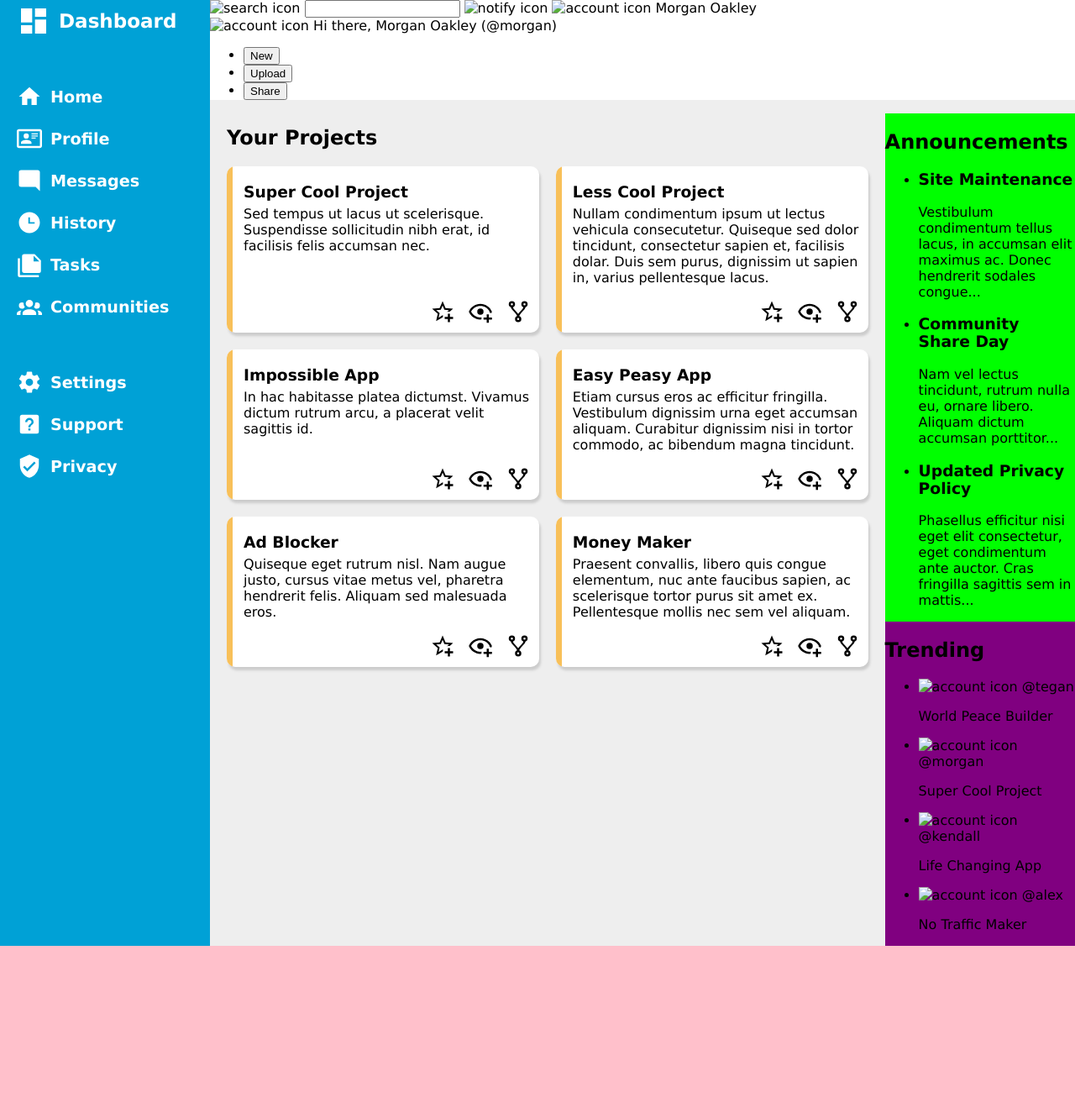
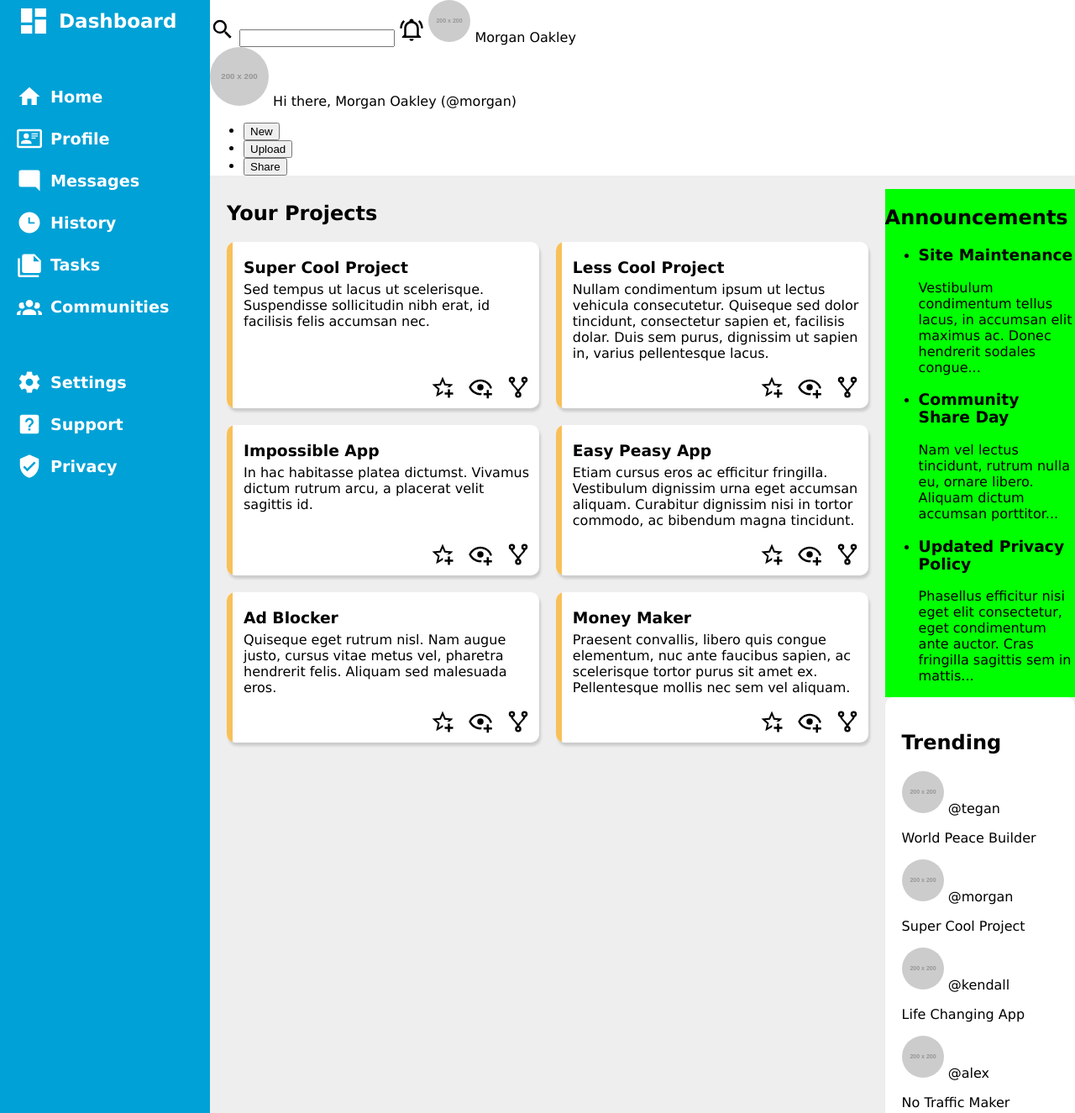
Before and after one commit to Dasaru/odin-admin-dashboard, a plain HTML site: page index.html in a window 1280 px wide. Shown: the top 1325 px of the page at 84% size. Before the commit the page ends 1126 px from the top, so only its background shows below. Drawn offline with Linux system fonts and the light colour scheme; placeholder pictures from the web are drawn by us.

Commit message:
Add card style and placeholder account icons

```diff
--- a/dashboard.css
+++ b/dashboard.css
@@ -67,10 +67,27 @@ main > section {
     font-weight: bold;
 }
 
+.card {
+    box-shadow: 2px 4px 3px #ccc;
+    background-color: white;
+    border-radius: 10px;
+}
+
 /***** Header *****/
 
 header {
     background-color: white;
+}
+
+header img {
+    width: 50px;
+    height: 50px;
+    border-radius: 50%;
+}
+
+.greeting img {
+    width: 70px;
+    height: 70px;
 }
 
 /***** Projects *****/
@@ -90,13 +107,10 @@ header {
 
 .project {
     padding: 20px 10px 10px 20px;
-    background-color: white;
-    border-radius: 10px;
     position: relative;
     overflow: hidden;
     display: flex;
     flex-flow: column;
-    box-shadow: 2px 4px 3px #ccc;
     min-width: 200px;
 }
 
@@ -132,5 +146,18 @@ header {
 }
 
 .trending {
-    background-color: purple;
+    /* background-color: purple; */
+    padding: 20px;
 }
+
+.trending ul {
+    list-style: none;
+    margin: 0;
+    padding: 0;
+}
+
+.trend-icon {
+    width: 50px;
+    height: 50px;
+    border-radius: 50%;
+}
--- a/index.html
+++ b/index.html
@@ -59,15 +59,15 @@
 <main>
     <header>
         <div>
-            <img src="" alt="search icon">
+            <svg class="nav-icon" xmlns="http://www.w3.org/2000/svg" viewBox="0 0 24 24"><title>magnify</title><path d="M9.5,3A6.5,6.5 0 0,1 16,9.5C16,11.11 15.41,12.59 14.44,13.73L14.71,14H15.5L20.5,19L19,20.5L14,15.5V14.71L13.73,14.44C12.59,15.41 11.11,16 9.5,16A6.5,6.5 0 0,1 3,9.5A6.5,6.5 0 0,1 9.5,3M9.5,5C7,5 5,7 5,9.5C5,12 7,14 9.5,14C12,14 14,12 14,9.5C14,7 12,5 9.5,5Z" /></svg>
             <input type="text" class="searchbar">
-            <img src="" alt="notify icon">
-            <img src="" alt="account icon">
+            <svg class="nav-icon" xmlns="http://www.w3.org/2000/svg" viewBox="0 0 24 24"><title>bell-ring-outline</title><path d="M10,21H14A2,2 0 0,1 12,23A2,2 0 0,1 10,21M21,19V20H3V19L5,17V11C5,7.9 7.03,5.17 10,4.29C10,4.19 10,4.1 10,4A2,2 0 0,1 12,2A2,2 0 0,1 14,4C14,4.1 14,4.19 14,4.29C16.97,5.17 19,7.9 19,11V17L21,19M17,11A5,5 0 0,0 12,6A5,5 0 0,0 7,11V18H17V11M19.75,3.19L18.33,4.61C20.04,6.3 21,8.6 21,11H23C23,8.07 21.84,5.25 19.75,3.19M1,11H3C3,8.6 3.96,6.3 5.67,4.61L4.25,3.19C2.16,5.25 1,8.07 1,11Z" /></svg>
+            <img src="https://placehold.co/200x200" alt="account icon">
             <span>Morgan Oakley</span>
         </div>
         <div>
             <div class="greeting">
-                <img src="" alt="account icon">
+                <img src="https://placehold.co/200x200" alt="account icon">
                 <span>Hi there,</span>
                 <span>Morgan Oakley (@morgan)</span>
             </div>
@@ -81,7 +81,7 @@
     <section>
         <div class="projects">
             <h2>Your Projects</h2>
-            <div class="project">
+            <div class="project card">
                 <div class="project-tab-color"></div>
                 <h3>Super Cool Project</h3>
                 <p>Sed tempus ut lacus ut scelerisque. Suspendisse sollicitudin nibh erat, id facilisis felis accumsan nec.</p>
@@ -91,7 +91,7 @@
                     <svg xmlns="http://www.w3.org/2000/svg" viewBox="0 0 24 24"><title>source-fork</title><path d="M6,2A3,3 0 0,1 9,5C9,6.28 8.19,7.38 7.06,7.81C7.15,8.27 7.39,8.83 8,9.63C9,10.92 11,12.83 12,14.17C13,12.83 15,10.92 16,9.63C16.61,8.83 16.85,8.27 16.94,7.81C15.81,7.38 15,6.28 15,5A3,3 0 0,1 18,2A3,3 0 0,1 21,5C21,6.32 20.14,7.45 18.95,7.85C18.87,8.37 18.64,9 18,9.83C17,11.17 15,13.08 14,14.38C13.39,15.17 13.15,15.73 13.06,16.19C14.19,16.62 15,17.72 15,19A3,3 0 0,1 12,22A3,3 0 0,1 9,19C9,17.72 9.81,16.62 10.94,16.19C10.85,15.73 10.61,15.17 10,14.38C9,13.08 7,11.17 6,9.83C5.36,9 5.13,8.37 5.05,7.85C3.86,7.45 3,6.32 3,5A3,3 0 0,1 6,2M6,4A1,1 0 0,0 5,5A1,1 0 0,0 6,6A1,1 0 0,0 7,5A1,1 0 0,0 6,4M18,4A1,1 0 0,0 17,5A1,1 0 0,0 18,6A1,1 0 0,0 19,5A1,1 0 0,0 18,4M12,18A1,1 0 0,0 11,19A1,1 0 0,0 12,20A1,1 0 0,0 13,19A1,1 0 0,0 12,18Z" /></svg>
                 </div>
             </div>
-            <div class="project">
+            <div class="project card">
                 <div class="project-tab-color"></div>
                 <h3>Less Cool Project</h3>
                 <p>Nullam condimentum ipsum ut lectus vehicula consecutetur. Quiseque sed dolor tincidunt, consectetur sapien et, facilisis dolar. Duis sem purus, dignissim ut sapien in, varius pellentesque lacus.</p>
@@ -101,7 +101,7 @@
                     <svg xmlns="http://www.w3.org/2000/svg" viewBox="0 0 24 24"><title>source-fork</title><path d="M6,2A3,3 0 0,1 9,5C9,6.28 8.19,7.38 7.06,7.81C7.15,8.27 7.39,8.83 8,9.63C9,10.92 11,12.83 12,14.17C13,12.83 15,10.92 16,9.63C16.61,8.83 16.85,8.27 16.94,7.81C15.81,7.38 15,6.28 15,5A3,3 0 0,1 18,2A3,3 0 0,1 21,5C21,6.32 20.14,7.45 18.95,7.85C18.87,8.37 18.64,9 18,9.83C17,11.17 15,13.08 14,14.38C13.39,15.17 13.15,15.73 13.06,16.19C14.19,16.62 15,17.72 15,19A3,3 0 0,1 12,22A3,3 0 0,1 9,19C9,17.72 9.81,16.62 10.94,16.19C10.85,15.73 10.61,15.17 10,14.38C9,13.08 7,11.17 6,9.83C5.36,9 5.13,8.37 5.05,7.85C3.86,7.45 3,6.32 3,5A3,3 0 0,1 6,2M6,4A1,1 0 0,0 5,5A1,1 0 0,0 6,6A1,1 0 0,0 7,5A1,1 0 0,0 6,4M18,4A1,1 0 0,0 17,5A1,1 0 0,0 18,6A1,1 0 0,0 19,5A1,1 0 0,0 18,4M12,18A1,1 0 0,0 11,19A1,1 0 0,0 12,20A1,1 0 0,0 13,19A1,1 0 0,0 12,18Z" /></svg>
                 </div>
             </div>
-            <div class="project">
+            <div class="project card">
                 <div class="project-tab-color"></div>
                 <h3>Impossible App</h3>
                 <p>In hac habitasse platea dictumst. Vivamus dictum rutrum arcu, a placerat velit sagittis id.</p>
@@ -111,7 +111,7 @@
                     <svg xmlns="http://www.w3.org/2000/svg" viewBox="0 0 24 24"><title>source-fork</title><path d="M6,2A3,3 0 0,1 9,5C9,6.28 8.19,7.38 7.06,7.81C7.15,8.27 7.39,8.83 8,9.63C9,10.92 11,12.83 12,14.17C13,12.83 15,10.92 16,9.63C16.61,8.83 16.85,8.27 16.94,7.81C15.81,7.38 15,6.28 15,5A3,3 0 0,1 18,2A3,3 0 0,1 21,5C21,6.32 20.14,7.45 18.95,7.85C18.87,8.37 18.64,9 18,9.83C17,11.17 15,13.08 14,14.38C13.39,15.17 13.15,15.73 13.06,16.19C14.19,16.62 15,17.72 15,19A3,3 0 0,1 12,22A3,3 0 0,1 9,19C9,17.72 9.81,16.62 10.94,16.19C10.85,15.73 10.61,15.17 10,14.38C9,13.08 7,11.17 6,9.83C5.36,9 5.13,8.37 5.05,7.85C3.86,7.45 3,6.32 3,5A3,3 0 0,1 6,2M6,4A1,1 0 0,0 5,5A1,1 0 0,0 6,6A1,1 0 0,0 7,5A1,1 0 0,0 6,4M18,4A1,1 0 0,0 17,5A1,1 0 0,0 18,6A1,1 0 0,0 19,5A1,1 0 0,0 18,4M12,18A1,1 0 0,0 11,19A1,1 0 0,0 12,20A1,1 0 0,0 13,19A1,1 0 0,0 12,18Z" /></svg>
                 </div>
             </div>
-            <div class="project">
+            <div class="project card">
                 <div class="project-tab-color"></div>
                 <h3>Easy Peasy App</h3>
                 <p>Etiam cursus eros ac efficitur fringilla. Vestibulum dignissim urna eget accumsan aliquam. Curabitur dignissim nisi in tortor commodo, ac bibendum magna tincidunt.</p>
@@ -121,7 +121,7 @@
                     <svg xmlns="http://www.w3.org/2000/svg" viewBox="0 0 24 24"><title>source-fork</title><path d="M6,2A3,3 0 0,1 9,5C9,6.28 8.19,7.38 7.06,7.81C7.15,8.27 7.39,8.83 8,9.63C9,10.92 11,12.83 12,14.17C13,12.83 15,10.92 16,9.63C16.61,8.83 16.85,8.27 16.94,7.81C15.81,7.38 15,6.28 15,5A3,3 0 0,1 18,2A3,3 0 0,1 21,5C21,6.32 20.14,7.45 18.95,7.85C18.87,8.37 18.64,9 18,9.83C17,11.17 15,13.08 14,14.38C13.39,15.17 13.15,15.73 13.06,16.19C14.19,16.62 15,17.72 15,19A3,3 0 0,1 12,22A3,3 0 0,1 9,19C9,17.72 9.81,16.62 10.94,16.19C10.85,15.73 10.61,15.17 10,14.38C9,13.08 7,11.17 6,9.83C5.36,9 5.13,8.37 5.05,7.85C3.86,7.45 3,6.32 3,5A3,3 0 0,1 6,2M6,4A1,1 0 0,0 5,5A1,1 0 0,0 6,6A1,1 0 0,0 7,5A1,1 0 0,0 6,4M18,4A1,1 0 0,0 17,5A1,1 0 0,0 18,6A1,1 0 0,0 19,5A1,1 0 0,0 18,4M12,18A1,1 0 0,0 11,19A1,1 0 0,0 12,20A1,1 0 0,0 13,19A1,1 0 0,0 12,18Z" /></svg>
                 </div>
             </div>
-            <div class="project">
+            <div class="project card">
                 <div class="project-tab-color"></div>
                 <h3>Ad Blocker</h3>
                 <p>Quiseque eget rutrum nisl. Nam augue justo, cursus vitae metus vel, pharetra hendrerit felis. Aliquam sed malesuada eros.</p>
@@ -131,7 +131,7 @@
                     <svg xmlns="http://www.w3.org/2000/svg" viewBox="0 0 24 24"><title>source-fork</title><path d="M6,2A3,3 0 0,1 9,5C9,6.28 8.19,7.38 7.06,7.81C7.15,8.27 7.39,8.83 8,9.63C9,10.92 11,12.83 12,14.17C13,12.83 15,10.92 16,9.63C16.61,8.83 16.85,8.27 16.94,7.81C15.81,7.38 15,6.28 15,5A3,3 0 0,1 18,2A3,3 0 0,1 21,5C21,6.32 20.14,7.45 18.95,7.85C18.87,8.37 18.64,9 18,9.83C17,11.17 15,13.08 14,14.38C13.39,15.17 13.15,15.73 13.06,16.19C14.19,16.62 15,17.72 15,19A3,3 0 0,1 12,22A3,3 0 0,1 9,19C9,17.72 9.81,16.62 10.94,16.19C10.85,15.73 10.61,15.17 10,14.38C9,13.08 7,11.17 6,9.83C5.36,9 5.13,8.37 5.05,7.85C3.86,7.45 3,6.32 3,5A3,3 0 0,1 6,2M6,4A1,1 0 0,0 5,5A1,1 0 0,0 6,6A1,1 0 0,0 7,5A1,1 0 0,0 6,4M18,4A1,1 0 0,0 17,5A1,1 0 0,0 18,6A1,1 0 0,0 19,5A1,1 0 0,0 18,4M12,18A1,1 0 0,0 11,19A1,1 0 0,0 12,20A1,1 0 0,0 13,19A1,1 0 0,0 12,18Z" /></svg>
                 </div>
             </div>
-            <div class="project">
+            <div class="project card">
                 <div class="project-tab-color"></div>
                 <h3>Money Maker</h3>
                 <p>Praesent convallis, libero quis congue elementum, nuc ante faucibus sapien, ac scelerisque tortor purus sit amet ex. Pellentesque mollis nec sem vel aliquam.</p>
@@ -160,26 +160,26 @@
                     </li>
                 </ul>
             </div>
-            <div class="trending">
+            <div class="trending card">
                 <h2>Trending</h2>
                 <ul>
                     <li>
-                        <img src="" alt="account icon">
+                        <img class="trend-icon" src="https://placehold.co/200x200" alt="account icon">
                         <span>@tegan</span>
                         <p>World Peace Builder</p>
                     </li>
                     <li>
-                        <img src="" alt="account icon">
+                        <img class="trend-icon" src="https://placehold.co/200x200" alt="account icon">
                         <span>@morgan</span>
                         <p>Super Cool Project</p>
                     </li>
                     <li>
-                        <img src="" alt="account icon">
+                        <img class="trend-icon" src="https://placehold.co/200x200" alt="account icon">
                         <span>@kendall</span>
                         <p>Life Changing App</p>
                     </li>
                     <li>
-                        <img src="" alt="account icon">
+                        <img class="trend-icon" src="https://placehold.co/200x200" alt="account icon">
                         <span>@alex</span>
                         <p>No Traffic Maker</p>
                     </li>
```
